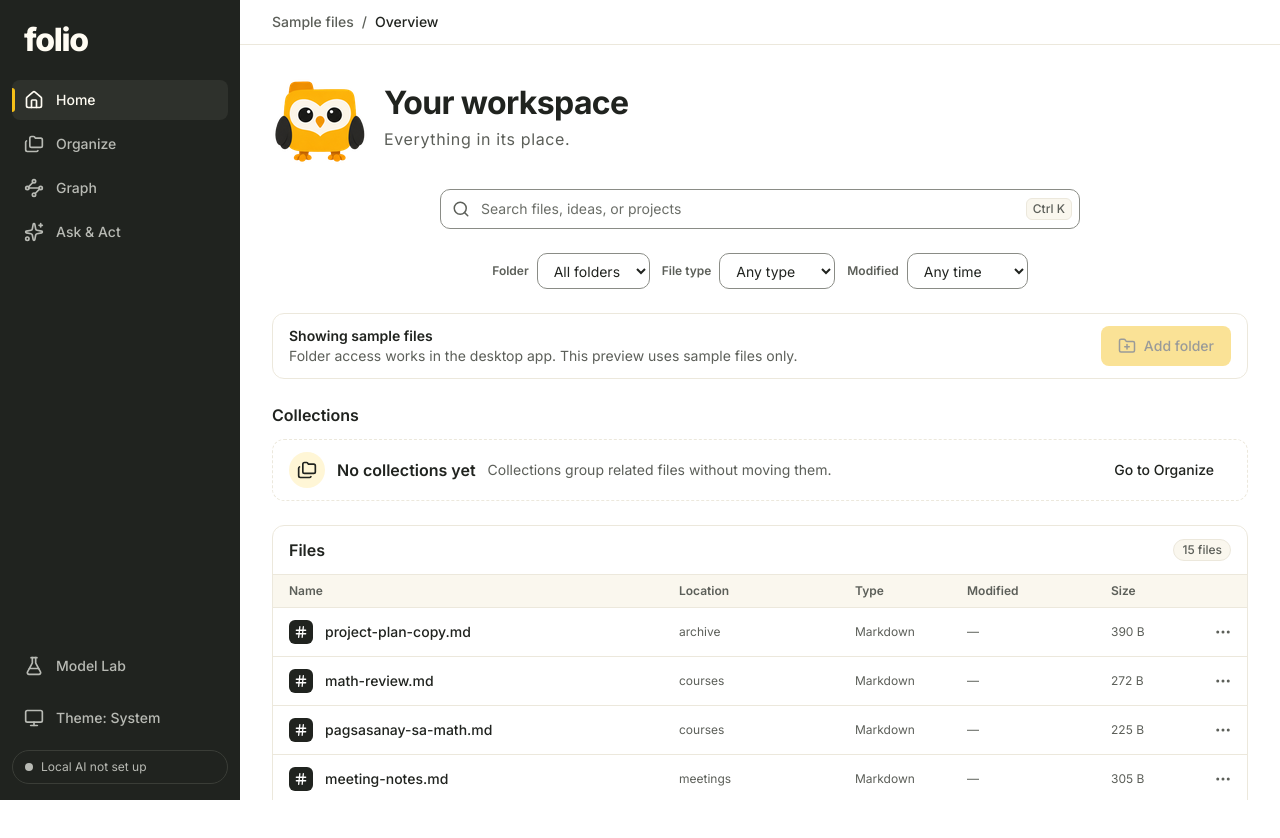
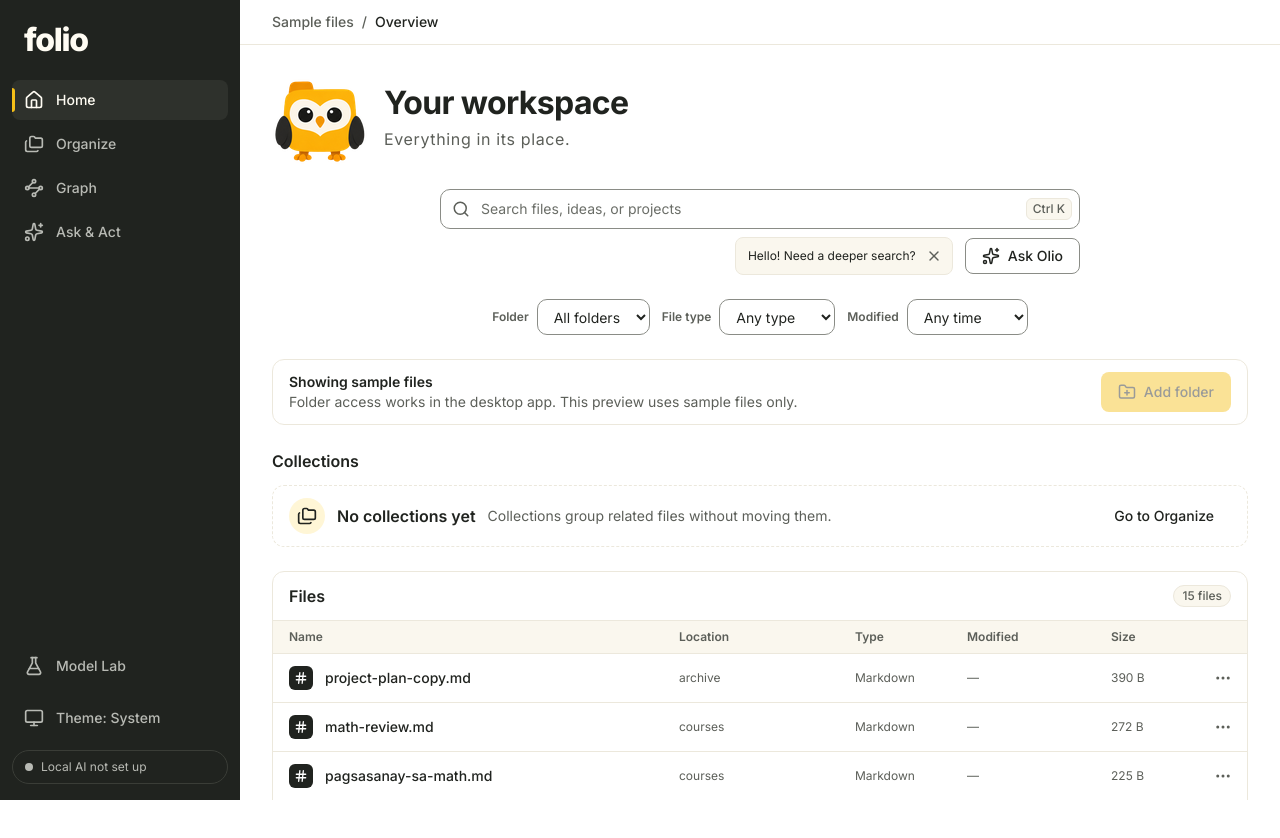
Before and after one commit to duckycodess/folio, a React (Vite) app: page / in a window 1280 px wide. Shown: the top 838 px of the page. Built offline with nearby package versions, Linux system fonts and the light colour scheme.

Commit message:
feat(ui): Ask Olio launcher on Home that keeps Home's state (#37)

```diff
--- a/src/app/useAskAct.ts
+++ b/src/app/useAskAct.ts
@@ -76,6 +76,18 @@ function update(change: (state: AskSession) => AskSession) {
 function subscribe(listener: () => void) {
   listeners.add(listener);
   return () => listeners.delete(listener);
+}
+
+/**
+ * Opens Ask & Act on a scope chosen elsewhere (Home's folder filter). The
+ * user can still change it there; nothing is sent.
+ */
+export function prefillAskScope(folderId: string | undefined, scope: string) {
+  update((state) =>
+    state.folderId === folderId
+      ? { ...state, scope }
+      : { folderId, scope, turns: [], next: 0 },
+  );
 }
 
 /**
--- a/src/shell/AppShell.tsx
+++ b/src/shell/AppShell.tsx
@@ -9,7 +9,7 @@ import {
   Waypoints,
   type LucideIcon,
 } from "lucide-react";
-import { useEffect, useMemo, useRef, useState } from "react";
+import { useEffect, useLayoutEffect, useMemo, useRef, useState } from "react";
 import {
   applyTheme,
   loadTheme,
@@ -31,6 +31,7 @@ import { AnnouncerProvider } from "../ui/Announcer";
 import type { RowMenuItem } from "../ui/RowMenu";
 import { RecoveryNotice } from "../ui/RecoveryNotice";
 import { Notice } from "../ui/Notice";
+import { prefillAskScope } from "../app/useAskAct";
 import { AssistantView } from "../views/AssistantView";
 import { DocumentPanel } from "../views/DocumentPanel";
 import {
@@ -113,6 +114,13 @@ export function AppShell() {
   // Set by ⌘K / Ctrl K on another page; Home focuses search once it shows.
   const focusSearch = useRef(false);
   const [view, setView] = useState<ViewId>("home");
+  // Home's scroll position, restored when coming back from another page.
+  const mainRef = useRef<HTMLElement>(null);
+  const homeScroll = useRef(0);
+  useLayoutEffect(() => {
+    if (view === "home" && mainRef.current)
+      mainRef.current.scrollTop = homeScroll.current;
+  }, [view]);
   const searchInput = useRef<HTMLInputElement>(null);
   const platform = useMemo(currentPlatform, []);
   const [theme, setTheme] = useState<ThemePreference>(loadTheme);
@@ -320,7 +328,16 @@ export function AppShell() {
             </nav>
           </header>
 
-          <main id="main" className="main" tabIndex={-1}>
+          <main
+            id="main"
+            ref={mainRef}
+            className="main"
+            tabIndex={-1}
+            onScroll={(event) => {
+              if (view === "home")
+                homeScroll.current = event.currentTarget.scrollTop;
+            }}
+          >
             {simulatedCode && (
               <Notice tone="info">
                 Practice mode: this preview simulates “
@@ -390,6 +407,15 @@ export function AppShell() {
                   fileActions={fileActions}
                   onOpenPassage={relations.openPassage}
                   home={home}
+                  onAskOlio={() => {
+                    const query = workspace.query.trim();
+                    if (query) drafts.setInstruction(query);
+                    prefillAskScope(
+                      workspace.workspace?.id,
+                      home.filters.folder ?? "",
+                    );
+                    setView("assistant");
+                  }}
                 />
               )}
               {view === "organize" && (
--- a/src/styles/shell.css
+++ b/src/styles/shell.css
@@ -1167,3 +1167,39 @@
   align-items: center;
   gap: var(--space-2);
 }
+
+/* Ask Olio launcher on Home: a quiet button under the search field. */
+.home-search:has(.ask-launcher) {
+  flex-direction: column;
+  align-items: center;
+}
+.ask-launcher {
+  display: flex;
+  flex-wrap: wrap;
+  align-items: center;
+  justify-content: flex-end;
+  gap: var(--space-2) var(--space-3);
+  width: 100%;
+  max-width: 640px;
+  margin-top: var(--space-2);
+}
+.ask-launcher-greeting {
+  display: inline-flex;
+  align-items: center;
+  gap: var(--space-1);
+  margin: 0;
+  padding: var(--space-1) var(--space-1) var(--space-1) var(--space-3);
+  border: 1px solid var(--color-border);
+  border-radius: var(--radius-md);
+  background: var(--color-surface-muted);
+  font: var(--text-small);
+}
+.ask-launcher-dismiss {
+  width: 28px;
+  height: 28px;
+}
+.ask-launcher-button {
+  display: inline-flex;
+  align-items: center;
+  gap: var(--space-2);
+}
--- /dev/null
+++ b/src/views/AskOlioLauncher.tsx
@@ -0,0 +1,81 @@
+import { Sparkles, X } from "lucide-react";
+import { useState } from "react";
+
+const GREETING_KEY = "folio.askOlio.greetingDismissed";
+
+// Storage can be missing or throw; the greeting then shows again next time.
+function greetingDismissed(): boolean {
+  try {
+    return window.localStorage.getItem(GREETING_KEY) === "1";
+  } catch {
+    return false;
+  }
+}
+
+function rememberDismissed() {
+  try {
+    window.localStorage.setItem(GREETING_KEY, "1");
+  } catch {
+    // Dismissed for this session only.
+  }
+}
+
+/**
+ * Home's way into Ask & Act: a labelled button, never an auto-opening chat.
+ * It opens Ask & Act with Home's search and folder filled in, and sends
+ * nothing; the greeting, once dismissed, stays dismissed on this device.
+ * No Olio image here: Home's header already has the one Olio per view.
+ */
+export function AskOlioLauncher({
+  query,
+  folder,
+  onOpen,
+}: {
+  query: string;
+  /** Home's folder filter, which becomes Ask & Act's scope. */
+  folder: string | null;
+  onOpen: () => void;
+}) {
+  const [greeting, setGreeting] = useState(() => !greetingDismissed());
+  const carried = [
+    query.trim() && `“${query.trim()}”`,
+    folder && `in ${folder}`,
+  ]
+    .filter(Boolean)
+    .join(" ");
+
+  return (
+    <div className="ask-launcher">
+      {greeting && (
+        <p className="ask-launcher-greeting">
+          Hello! Need a deeper search?
+          <button
+            type="button"
+            className="icon-button ask-launcher-dismiss"
+            aria-label="Dismiss greeting"
+            onClick={() => {
+              rememberDismissed();
+              setGreeting(false);
+            }}
+          >
+            <X size={16} aria-hidden="true" />
+          </button>
+        </p>
+      )}
+      <button
+        type="button"
+        className="button button-secondary ask-launcher-button"
+        aria-describedby="ask-launcher-help"
+        onClick={onOpen}
+      >
+        <Sparkles size={18} aria-hidden="true" />
+        Ask Olio
+      </button>
+      <span id="ask-launcher-help" className="visually-hidden">
+        Opens Ask &amp; Act
+        {carried ? ` with ${carried} filled in` : ""}. Nothing is sent until you
+        ask.
+      </span>
+    </div>
+  );
+}
--- a/src/views/HomeView.tsx
+++ b/src/views/HomeView.tsx
@@ -19,6 +19,7 @@ import { simulatedFailure } from "../adapters/simulate";
 import { RecoveryNotice } from "../ui/RecoveryNotice";
 import type { RowMenuItem } from "../ui/RowMenu";
 import { SearchField } from "../ui/SearchField";
+import { AskOlioLauncher } from "./AskOlioLauncher";
 import { FileList } from "./FileList";
 import { HomeFilterBar, PinnedFolders, RecentFiles } from "./HomeFilters";
 import { FolderSearchStatus, ResultEvidence } from "./SearchEvidence";
@@ -38,6 +39,8 @@ interface HomeViewProps {
   onOpenPassage: (passage: SourcePassage) => void;
   /** Filters, pinned folders and recent files, kept above the views. */
   home: HomeState;
+  /** Opens Ask & Act with Home's search and folder filled in. */
+  onAskOlio: () => void;
 }
 
 /**
@@ -90,6 +93,11 @@ export function HomeView(props: HomeViewProps) {
             onChange={props.onSearch}
             placeholder="Search files, ideas, or projects"
             shortcut={props.searchShortcut}
+          />
+          <AskOlioLauncher
+            query={workspace.query}
+            folder={props.home.filters.folder}
+            onOpen={props.onAskOlio}
           />
         </div>
       )}
```
Also changed, not shown: 1 other file (tests, documents, lock files or other folders).
